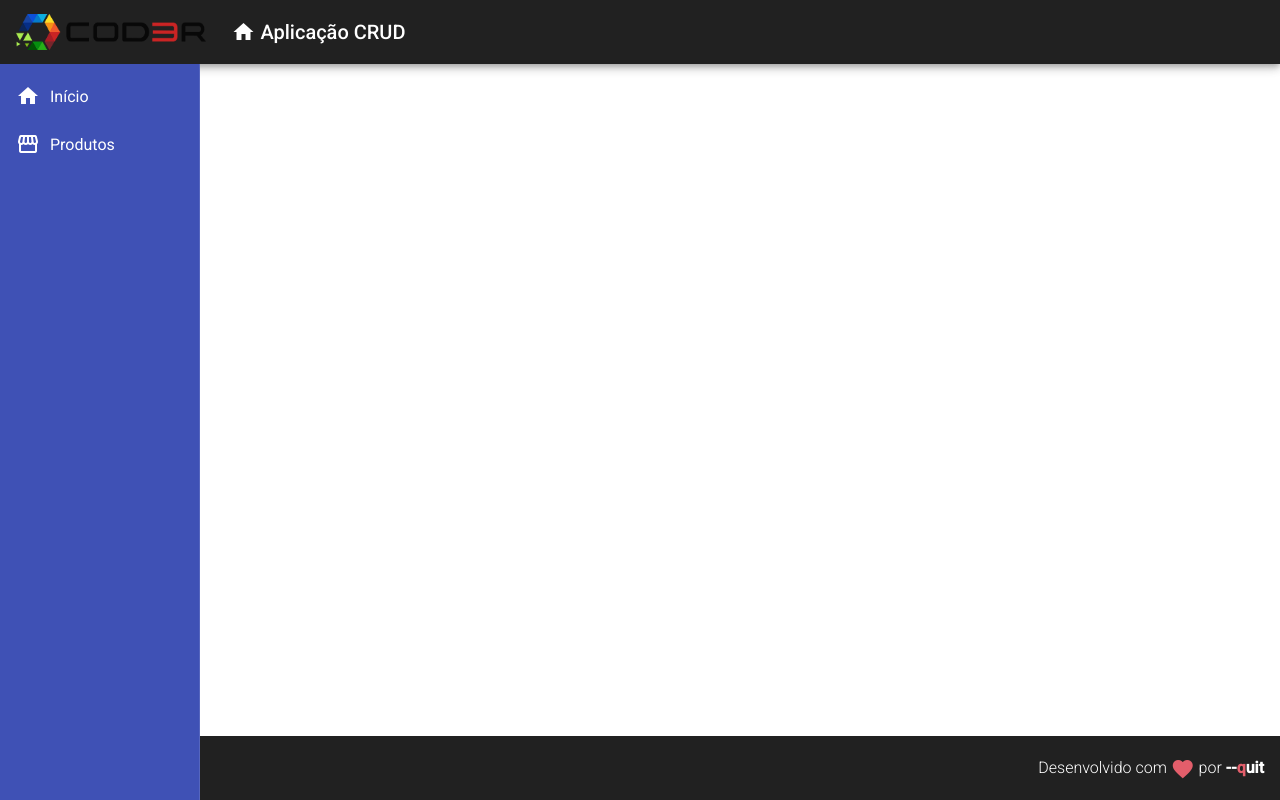
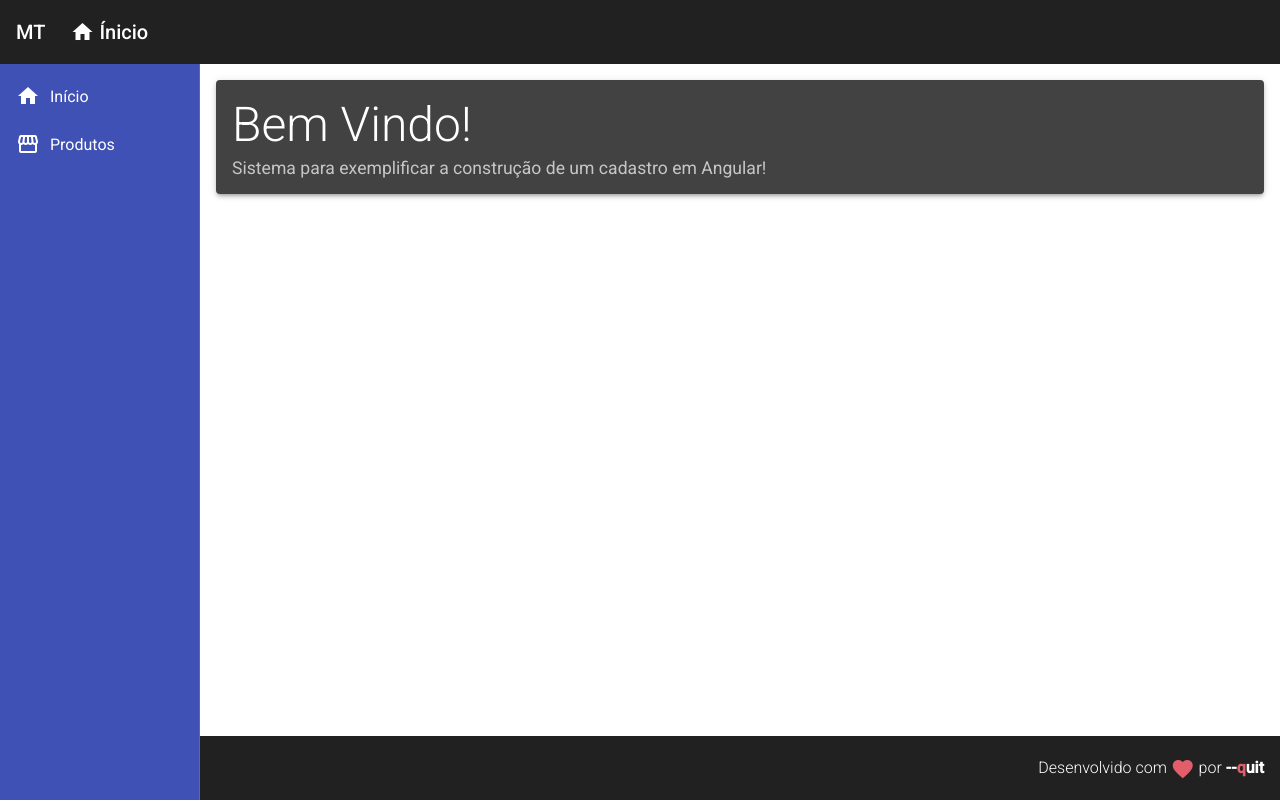
Before and after one commit to TerraMichael/angular, an Angular app in the folder crud/frontend/: page / in a window 1280 px wide. Built offline with nearby package versions, Linux system fonts and the light colour scheme.

Commit message:
Criação do componente home

```diff
--- a/crud/frontend/src/app/components/template/header/header.component.html
+++ b/crud/frontend/src/app/components/template/header/header.component.html
@@ -1,7 +1,7 @@
 <mat-toolbar class="header mat-elevation-z5">
     <span>
         <a>
-            <img class="logo" src="assets/img/logo.png" alt="logo">
+            MT
         </a>
     </span>
     <span class="title-group">
@@ -9,7 +9,7 @@
                 <i class="material-icons">
                     home
                 </i>
-                Aplicação CRUD
+                Ínicio
             </a>
     </span>
 </mat-toolbar>
--- a/crud/frontend/src/app/components/template/nav/nav.component.css
+++ b/crud/frontend/src/app/components/template/nav/nav.component.css
@@ -10,3 +10,9 @@
 .sidenav i {
     padding-right: 10px;
 }
+
+.content {
+    padding: 16px;
+    background-color: #fff;
+    color: black;
+}
--- a/crud/frontend/src/app/components/template/nav/nav.component.html
+++ b/crud/frontend/src/app/components/template/nav/nav.component.html
@@ -16,4 +16,7 @@
             </a>
         </mat-nav-list>
     </mat-sidenav>
+    <mat-sidenav-content class="content">
+        <app-home></app-home>
+    </mat-sidenav-content>
 </mat-sidenav-container>
--- /dev/null
+++ b/crud/frontend/src/app/views/home/home.component.css
@@ -0,0 +1,9 @@
+.home .title {
+    font-size: 3rem;
+    font-weight: 300;
+    line-height: 1.2;
+}
+
+.home .subtitle{
+    font-size: 1.1rem;
+}
--- /dev/null
+++ b/crud/frontend/src/app/views/home/home.component.html
@@ -0,0 +1,8 @@
+<mat-card class="home mat-elevation-z3">
+    <mat-card-title class="title">
+        Bem Vindo!
+    </mat-card-title>
+    <mat-card-subtitle class="subtitle">
+        Sistema para exemplificar a construção de um cadastro em Angular!
+    </mat-card-subtitle>
+</mat-card>
--- /dev/null
+++ b/crud/frontend/src/app/views/home/home.component.ts
@@ -0,0 +1,15 @@
+import { Component, OnInit } from '@angular/core';
+
+@Component({
+  selector: 'app-home',
+  templateUrl: './home.component.html',
+  styleUrls: ['./home.component.css']
+})
+export class HomeComponent implements OnInit {
+
+  constructor() { }
+
+  ngOnInit(): void {
+  }
+
+}
```
Also changed, not shown: crud/frontend/src/app/app.module.ts (+6 -2 lines), crud/frontend/src/assets/img/logo.png (deleted).
